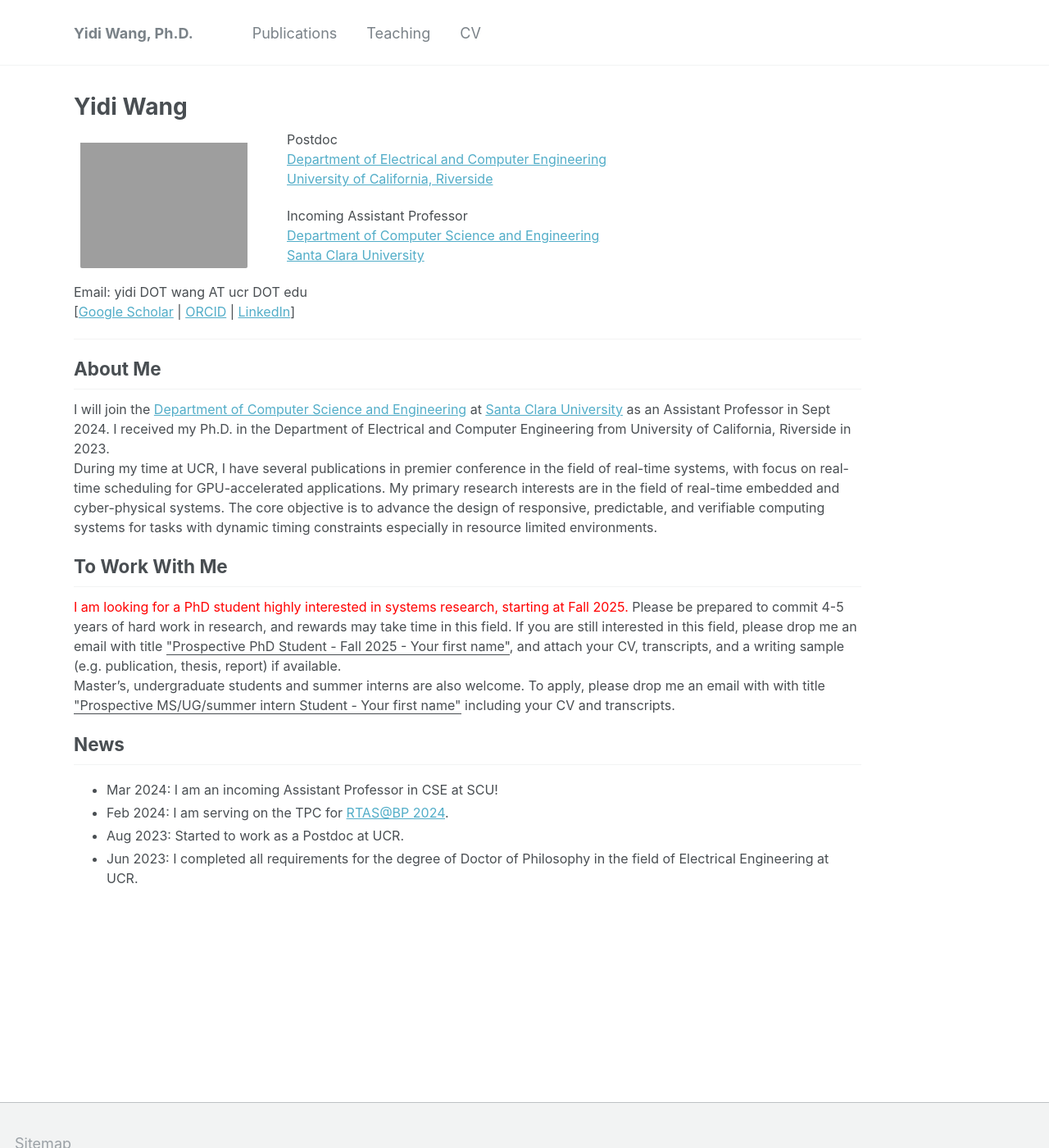
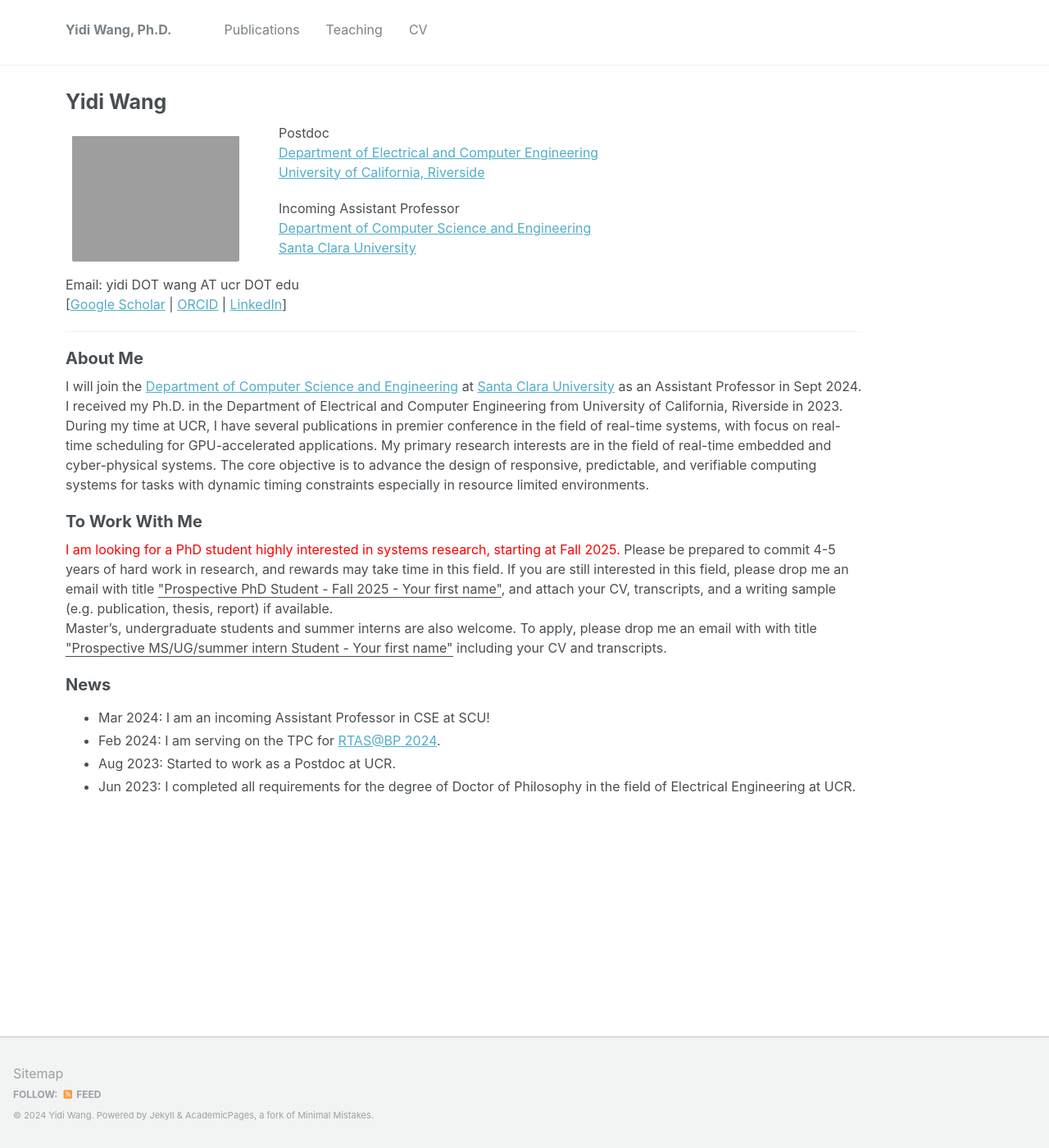
Before and after one commit to yidiwang21/yidiwang21.github.io, a Jekyll site: the page built from _pages/about.md, in a window 1280 px wide and 1400 px high. Shown: the whole window at 82% size. Built offline with Jekyll 4.4.1, drawn with Linux system fonts in a browser that asks for light colours.

Commit message:
modified heading border in pages; reduced the global font size

```diff
--- a/_sass/_page.scss
+++ b/_sass/_page.scss
@@ -52,10 +52,10 @@
 
 .page__content {
 
-  h2 {
-    padding-bottom: 0.5em;
-    border-bottom: 1px solid $border-color;
-  }
+  // h2 {
+  //   padding-bottom: 0.5em;
+  //   border-bottom: 1px solid $border-color;
+  // }
 
   p, li, dl {
     font-size: 12pt;
--- a/_sass/_reset.scss
+++ b/_sass/_reset.scss
@@ -11,7 +11,7 @@ html {
   font-size: 16px;
 
   @include breakpoint($medium) {
-    font-size: 18px;
+    font-size: 16px;
   }
 
   -webkit-text-size-adjust: 100%;
```
